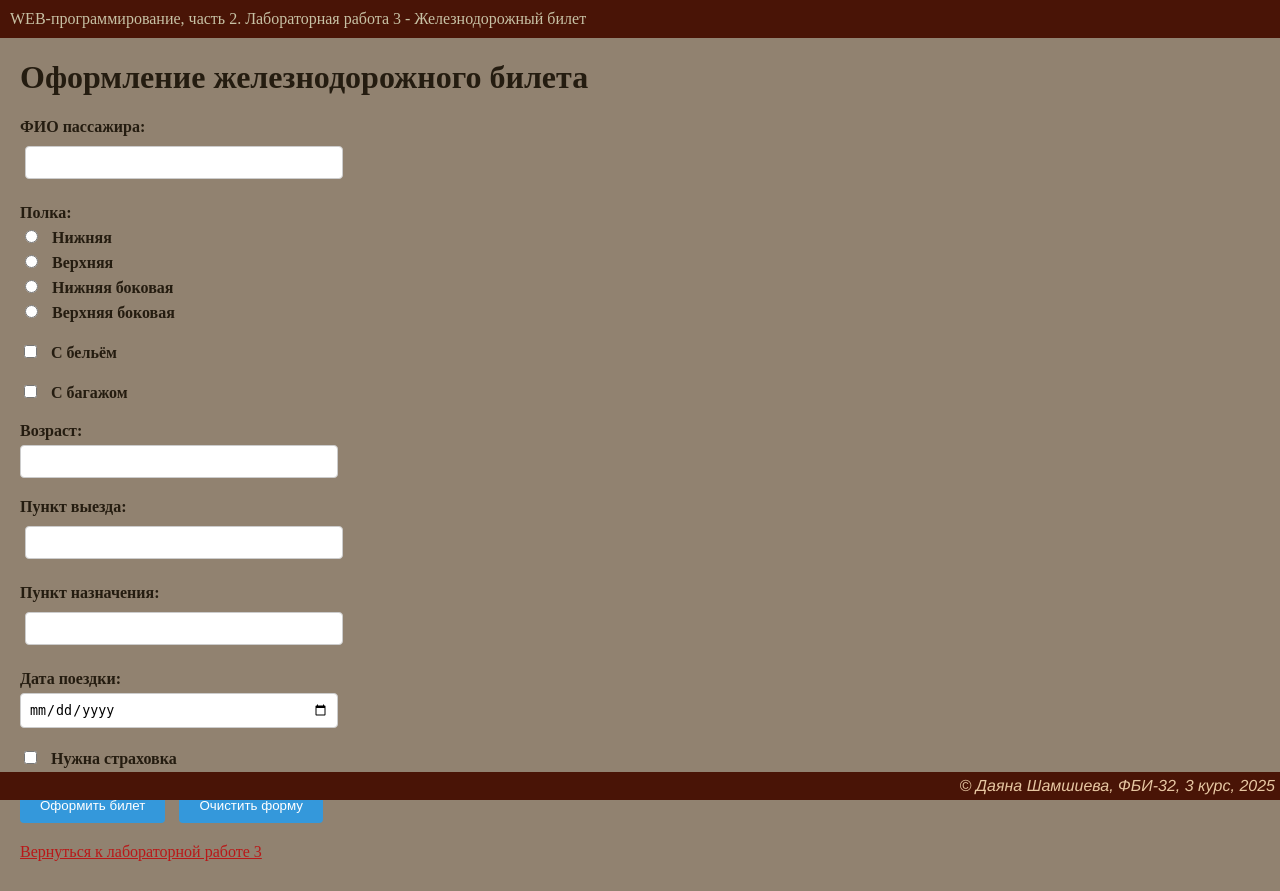
After one commit to grufid/web-back-labs, a Flask app: page /lab3/ticket in a window 1280 px wide. The commit adds this page. Run offline with Flask 3, Linux system fonts and the light colour scheme.

Commit message:
Железнодорожный билет

```diff
--- a/lab3.py
+++ b/lab3.py
@@ -94,3 +94,89 @@ def settings():
 
     resp = make_response(render_template('lab3/settings.html', color=color, bg_color=bg_color, font_size=font_size, text_transform=text_transform))
     return resp
+
+@lab3.route('/lab3/ticket')
+def ticket():
+    if request.args:
+
+        fio = request.args.get('fio', '').strip()
+        shelf = request.args.get('shelf', '')
+        bedding = request.args.get('bedding') == 'on'
+        baggage = request.args.get('baggage') == 'on'
+        age_str = request.args.get('age', '').strip()
+        departure = request.args.get('departure', '').strip()
+        destination = request.args.get('destination', '').strip()
+        date = request.args.get('date', '')
+        insurance = request.args.get('insurance') == 'on'
+
+        errors = []
+        if not fio:
+            errors.append("ФИО пассажира обязательно")
+        if not shelf:
+            errors.append("Выберите полку")
+        if not age_str:
+            errors.append("Возраст обязателен")
+        if not departure:
+            errors.append("Пункт выезда обязателен")
+        if not destination:
+            errors.append("Пункт назначения обязателен")
+        if not date:
+            errors.append("Дата поездки обязательна")
+
+        try:
+            age = int(age_str)
+            if age < 1 or age > 120:
+                errors.append("Возраст должен быть от 1 до 120 лет")
+        except ValueError:
+            errors.append("Возраст должен быть числом")
+
+        if errors:
+            return render_template('lab3/ticket_form.html',
+                                 errors=errors,
+                                 fio=fio, shelf=shelf, bedding=bedding,
+                                 baggage=baggage, age=age_str,
+                                 departure=departure, destination=destination,
+                                 date=date, insurance=insurance)
+
+        base_price = 700 if age < 18 else 1000
+        shelf_price = 100 if shelf in ['нижняя', 'нижняя боковая'] else 0
+        bedding_price = 75 if bedding else 0
+        baggage_price = 250 if baggage else 0
+        insurance_price = 150 if insurance else 0
+
+        total_price = base_price + shelf_price + bedding_price + baggage_price + insurance_price
+
+        ticket_data = {
+            'fio': fio,
+            'shelf': shelf,
+            'bedding': 'Да' if bedding else 'Нет',
+            'baggage': 'Да' if baggage else 'Нет',
+            'age': age,
+            'ticket_type': 'Детский билет' if age < 18 else 'Взрослый билет',
+            'departure': departure,
+            'destination': destination,
+            'date': date,
+            'insurance': 'Да' if insurance else 'Нет',
+            'base_price': base_price,
+            'shelf_price': shelf_price,
+            'bedding_price': bedding_price,
+            'baggage_price': baggage_price,
+            'insurance_price': insurance_price,
+            'total_price': total_price
+        }
+
+        return render_template('lab3/ticket_result.html', ticket=ticket_data)
+
+    return render_template('lab3/ticket_form.html')
+
+
+@lab3.route('/lab3/settings/clear')
+def clear_settings():
+    response = make_response(redirect('/lab3/settings'))
+
+    cookies_to_clear = ['color', 'bg_color', 'font_size', 'text_transform']
+
+    for cookie_name in cookies_to_clear:
+        response.set_cookie(cookie_name, '', expires=0)
+
+    return response
--- a/templates/lab3/lab3.html
+++ b/templates/lab3/lab3.html
@@ -19,5 +19,9 @@
         <li><a href="/lab3/order">Заказ напитка</a></li>
 
         <li><a href="/lab3/settings">Настройки отображения</a></li>
+
+        <li><a href="/lab3/ticket">Железнодорожный билет</a></li>
+
+        <li><a href="/lab3/settings/clear">Очистка всех кук настроек</a></li>
     </ol>
 {% endblock %}
--- /dev/null
+++ b/templates/lab3/ticket_form.html
@@ -0,0 +1,121 @@
+{% extends "base.html" %}
+
+{% block lab %}Лабораторная работа 3 - Железнодорожный билет{% endblock %}
+
+{% block main %}
+    <h1>Оформление железнодорожного билета</h1>
+
+    {% if errors %}
+        <div class="error-list" style="color: red; background: #ffe6e6; padding: 15px; border-radius: 5px; margin-bottom: 20px;">
+            <h3>Ошибки заполнения формы:</h3>
+            <ul>
+                {% for error in errors %}
+                <li>{{ error }}</li>
+                {% endfor %}
+            </ul>
+        </div>
+    {% endif %}
+
+    <!-- method не указан - по умолчанию GET -->
+    <form>
+        <div class="form-group">
+            <label for="fio">ФИО пассажира:</label>
+            <input type="text" id="fio" name="fio" value="{{ fio or '' }}" required>
+        </div>
+
+        <div class="form-group">
+            <label>Полка:</label>
+            <div>
+                <label><input type="radio" name="shelf" value="нижняя" {{ 'checked' if shelf == 'нижняя' }} required> Нижняя</label>
+                <label><input type="radio" name="shelf" value="верхняя" {{ 'checked' if shelf == 'верхняя' }}> Верхняя</label>
+                <label><input type="radio" name="shelf" value="нижняя боковая" {{ 'checked' if shelf == 'нижняя боковая' }}> Нижняя боковая</label>
+                <label><input type="radio" name="shelf" value="верхняя боковая" {{ 'checked' if shelf == 'верхняя боковая' }}> Верхняя боковая</label>
+            </div>
+        </div>
+
+        <div class="form-group">
+            <label>
+                <input type="checkbox" name="bedding" {{ 'checked' if bedding }}>
+                С бельём
+            </label>
+        </div>
+
+        <div class="form-group">
+            <label>
+                <input type="checkbox" name="baggage" {{ 'checked' if baggage }}>
+                С багажом
+            </label>
+        </div>
+
+        <div class="form-group">
+            <label for="age">Возраст:</label>
+            <input type="number" id="age" name="age" value="{{ age or '' }}" min="1" max="120" required>
+        </div>
+
+        <div class="form-group">
+            <label for="departure">Пункт выезда:</label>
+            <input type="text" id="departure" name="departure" value="{{ departure or '' }}" required>
+        </div>
+
+        <div class="form-group">
+            <label for="destination">Пункт назначения:</label>
+            <input type="text" id="destination" name="destination" value="{{ destination or '' }}" required>
+        </div>
+
+        <div class="form-group">
+            <label for="date">Дата поездки:</label>
+            <input type="date" id="date" name="date" value="{{ date or '' }}" required>
+        </div>
+
+        <div class="form-group">
+            <label>
+                <input type="checkbox" name="insurance" {{ 'checked' if insurance }}>
+                Нужна страховка
+            </label>
+        </div>
+
+        <div class="form-group">
+            <button type="submit">Оформить билет</button>
+            <button type="reset">Очистить форму</button>
+        </div>
+    </form>
+
+    <div style="margin-top: 20px;">
+        <a href="/lab3/">Вернуться к лабораторной работе 3</a>
+    </div>
+
+    <style>
+        .form-group {
+            margin-bottom: 20px;
+        }
+
+        label {
+            display: block;
+            margin-bottom: 5px;
+            font-weight: bold;
+        }
+
+        input[type="text"],
+        input[type="number"],
+        input[type="date"] {
+            width: 300px;
+            padding: 8px;
+            border: 1px solid #ccc;
+            border-radius: 4px;
+        }
+
+        button {
+            padding: 10px 20px;
+            margin-right: 10px;
+            background: #3498db;
+            color: white;
+            border: none;
+            border-radius: 4px;
+            cursor: pointer;
+        }
+
+        button:hover {
+            background: #2980b9;
+        }
+    </style>
+{% endblock %}
```
Also changed, not shown: templates/lab3/settings.html (+8 -0 lines), templates/lab3/ticket_result.html (added, +49 -0 lines).
